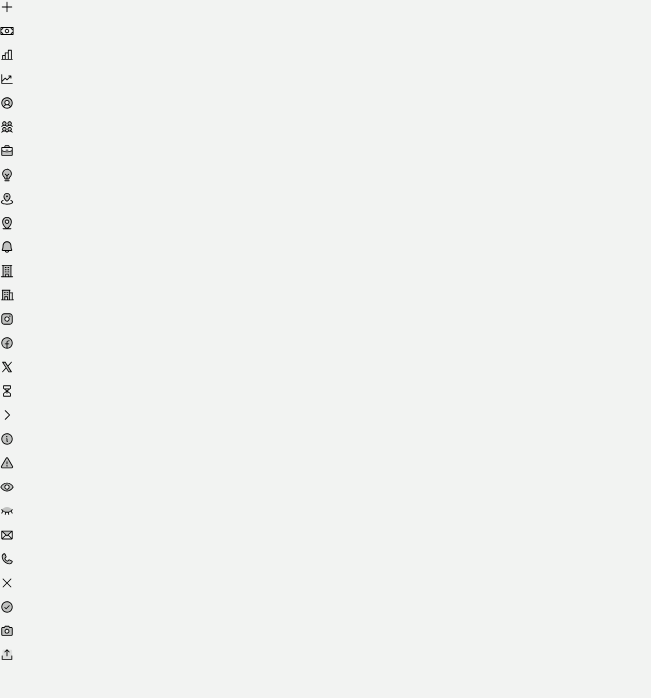
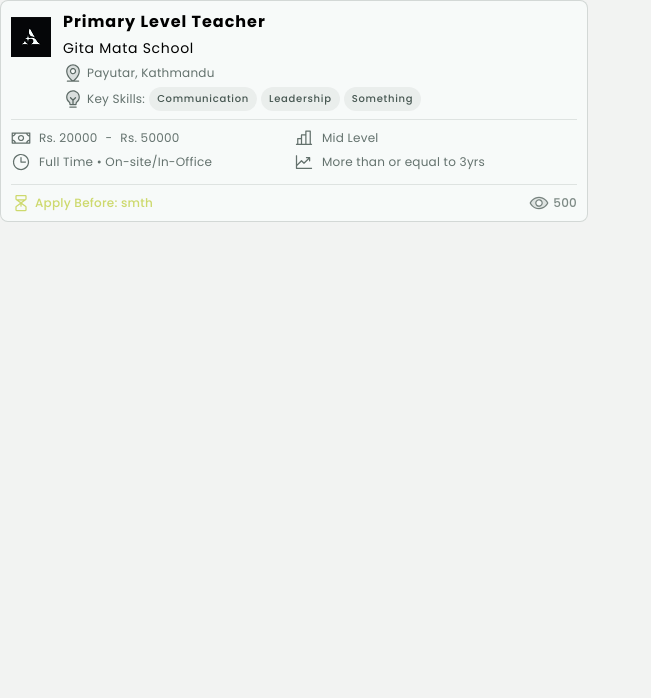
Before and after one commit to urekagautam/bmap, a React (Vite) app in the folder frontend/: page /test in a window 1280 px wide. Shown: the top 698 px of the page, without its empty margins (0-651 px from the left). Built offline with nearby package versions, Linux system fonts and the light colour scheme.

Commit message:
added proper icons in diff files also renamed skillstag as tag

```diff
--- a/frontend/src/component/JobCard.jsx
+++ b/frontend/src/component/JobCard.jsx
@@ -2,8 +2,12 @@ import styles from "./JobCard.module.css";
 import { IconEyeOpen } from "./icons/IconEyeOpen.jsx";
 import { IconHourglass } from "./icons/IconHourglass.jsx";
 import { IconLightBulb } from "./icons/IconLightBulb.jsx";
-import { IconLocation } from "./icons/IconLocation.jsx";
-import SkillsTag from "./SkillsTag.jsx";
+import { IconLocationPinned } from "./icons/IconLocationPinned.jsx";
+import Tag from "./Tag.jsx";
+import { IconChartLinedUp } from "./icons/IconChartLinedUp.jsx";
+import { IconChartBar } from "./icons/IconChartBar.jsx";
+import { IconClock } from "./icons/IconClock.jsx";
+import { IconBills } from "./icons/IconBills.jsx";
 
 export default function JobCard({
   deadline,
@@ -35,7 +39,7 @@ export default function JobCard({
             <h2>{vacancyCompany}</h2>
 
             <div className={styles.skillsWrapper}>
-              <IconLocation />
+              <IconLocationPinned />
               <h3>{location}</h3>
             </div>
 
@@ -43,7 +47,7 @@ export default function JobCard({
               <IconLightBulb />
               <h3>Key Skills:</h3>
               {skills.slice(0, 3).map((skill, index) => (
-                <SkillsTag key={index} skill={skill} />
+                <Tag key={index} skill={skill} />
               ))}
             </div>
           </div>
@@ -52,22 +56,22 @@ export default function JobCard({
 
       <div className={styles.jobDetailsWrapper}>
         <div className={styles.jobDetails}>
-          <IconHourglass />
+          <IconBills />
           <span>Rs. {salaryMin}</span> - <span>Rs. {salaryMax}</span>
         </div>
         <div className={styles.jobDetails}>
-          <IconHourglass />
+          <IconChartBar />
           {level}
         </div>
         <div className={styles.jobDetails}>
-          <IconHourglass />
+          <IconClock />
           <span>
             {" "}
             {period} • {employmentType}
           </span>
         </div>
         <div className={styles.jobDetails}>
-          <IconHourglass />
+          <IconChartLinedUp />
           {experienceRequired}
         </div>
       </div>
--- a/frontend/src/component/SkillsTag.jsx
+++ /dev/null
@@ -1,10 +0,0 @@
-import styles from './SkillsTag.module.css'
-
-export default function SkillsTag({skill}) {
-
-  return (
-    <div className={styles.skillsTagWrapper}>
-      <h2>{skill}</h2>
-    </div>
-  )
-}
--- /dev/null
+++ b/frontend/src/component/Tag.jsx
@@ -0,0 +1,10 @@
+import styles from './Tag.module.css'
+
+export default function Tag({skill}) {
+
+  return (
+    <div className={styles.tagWrapper}>
+      <h2>{skill}</h2>
+    </div>
+  )
+}
--- a/frontend/src/component/SkillsTag.module.css
+++ b/frontend/src/component/Tag.module.css
@@ -1,4 +1,4 @@
-.skillsTagWrapper{
+.tagWrapper{
     background-color: var(--neutral5);
     text-align: center;
     width: fit-content;
@@ -7,7 +7,7 @@
     border-radius: var(--xl);
 }
 
-.skillsTagWrapper > h2{
+.tagWrapper > h2{
     color:var(--neutral70);
     font-size: 1rem;
     font-weight: 500;
--- a/frontend/src/component/VacancyCard.jsx
+++ b/frontend/src/component/VacancyCard.jsx
@@ -3,7 +3,7 @@ import { IconEyeOpen } from "./icons/IconEyeOpen.jsx";
 import { IconHourglass } from "./icons/IconHourglass.jsx";
 import { IconLightBulb } from "./icons/IconLightBulb.jsx";
 import styles from "./VacancyCard.module.css";
-import SkillsTag from "./SkillsTag.jsx";
+import Tag from "./Tag.jsx";
 
 export default function VacancyCard({
   deadline,
@@ -31,7 +31,7 @@ export default function VacancyCard({
               <IconLightBulb />
               <h3>Key Skills:</h3>
               {skills.slice(0, 3).map((skill, index) => (
-                <SkillsTag key={index} skill={skill} />
+                <Tag key={index} skill={skill} />
               ))}
             </div>
           </div>
--- a/frontend/src/features/Organization/CompanyProfile.module.css
+++ b/frontend/src/features/Organization/CompanyProfile.module.css
@@ -266,3 +266,8 @@
   font-size: 1.4rem;
   padding-bottom: 1.6rem;
 }
+
+.jobLocation >svg{
+  color:var(--neutral70);
+  font-size:2.4rem;
+}
--- a/frontend/src/pages/Test.jsx
+++ b/frontend/src/pages/Test.jsx
@@ -1,40 +1,11 @@
-// import JobCard from "../component/JobCard.jsx";
-import { IconAdd } from "../component/icons/IconAdd.jsx";
-import { IconBag } from "../component/icons/IconBag.jsx";
-import { IconBills } from "../component/icons/IconBills.jsx";
-import { IconChartBar } from "../component/icons/IconChartBar.jsx";
-import { IconChartLinedUp } from "../component/icons/IconChartLinedUp.jsx";
-import { IconUserProfile } from "../component/icons/IconUserProfile.jsx";
-import { IconPeople } from "../component/icons/IconPeople.jsx";
-import { IconLightBulb } from "../component/icons/IconLightBulb.jsx";
-import { IconLocation } from "../component/icons/IconLocation.jsx";
-import { IconLocationPinned } from "../component/icons/IconLocationPinned.jsx";
-import { IconNotification } from "../component/icons/IconNotification.jsx";
-import { IconOrganizationBuilding } from "../component/icons/IconOrganizationBuilding.jsx";
-import { IconOrganizationBuildings } from "../component/icons/IconOrganizationBuildings.jsx";
-import { IconInstagram } from "../component/icons/IconInstagram.jsx";
-import { IconFacebook } from "../component/icons/IconFacebook.jsx";
-import { IconX } from "../component/icons/IconX.jsx";
-import { IconHourglass } from "../component/icons/IconHourGlass.jsx";
-import { IconGreaterThan } from "../component/icons/IconGreaterThan.jsx";
-import { IconInvalid } from "../component/icons/IconInvalid.jsx";
-import { IconInvalidTriangular } from "../component/icons/IconInvalidTriangular.jsx";
-import { IconEyeOpen } from "../component/icons/IconEyeOpen.jsx";
-import { IconEyeClosed } from "../component/icons/IconEyeClosed.jsx";
-import { IconEnvelope } from "../component/icons/IconEnvelope.jsx";
-import { IconPhone } from "../component/icons/IconPhone.jsx";
-import { IconCross } from "../component/icons/IconCross.jsx";
-import { IconCheckCircle } from "../component/icons/IconCheckCircle.jsx";
-import { IconCamera } from "../component/icons/IconCamera.jsx";
-import { IconUpload } from "../component/icons/IconUpload.jsx";
-
+import JobCard from "../component/JobCard.jsx";
 
 import styles from "./Test.module.css";
 
 export default function Test() {
   return (
     <div className={styles.wrapper}>
-{/*       <JobCard
+      <JobCard
         vacancyTitle="Primary Level Teacher"
         vacancyCompany="Gita Mata School"
         location="Payutar, Kathmandu"
@@ -47,36 +18,8 @@ export default function Test() {
         experienceRequired="More than or equal to 3yrs"
         deadline="smth"
         views="500"
-      /> */}
+      />
 
-      <IconAdd />
-      <IconBills />
-      <IconChartBar />
-      <IconChartLinedUp />
-      <IconUserProfile />
-      <IconPeople />
-      <IconBag />
-      <IconLightBulb />
-      <IconLocation />
-      <IconLocationPinned />
-      <IconNotification />
-      <IconOrganizationBuilding />
-      <IconOrganizationBuildings />
-      <IconInstagram />
-      <IconFacebook />
-      <IconX />
-      <IconHourglass />
-      <IconGreaterThan />
-      <IconInvalid />
-      <IconInvalidTriangular />
-      <IconEyeOpen />
-      <IconEyeClosed />
-      <IconEnvelope />
-      <IconPhone />
-      <IconCross />
-      <IconCheckCircle />
-      <IconCamera />
-      <IconUpload />
     </div>
   );
 }
```
Also changed, not shown: frontend/src/features/Organization/CompanyProfile.jsx (+38 -24 lines).
